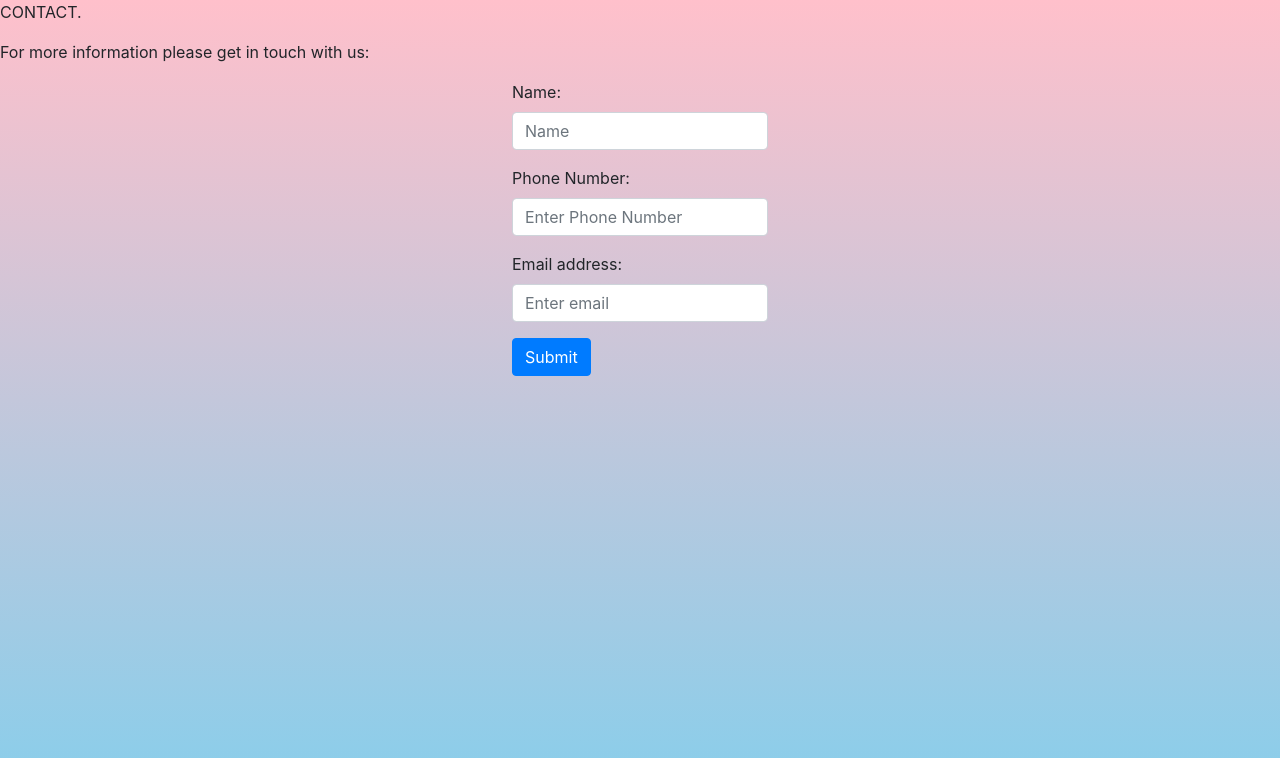
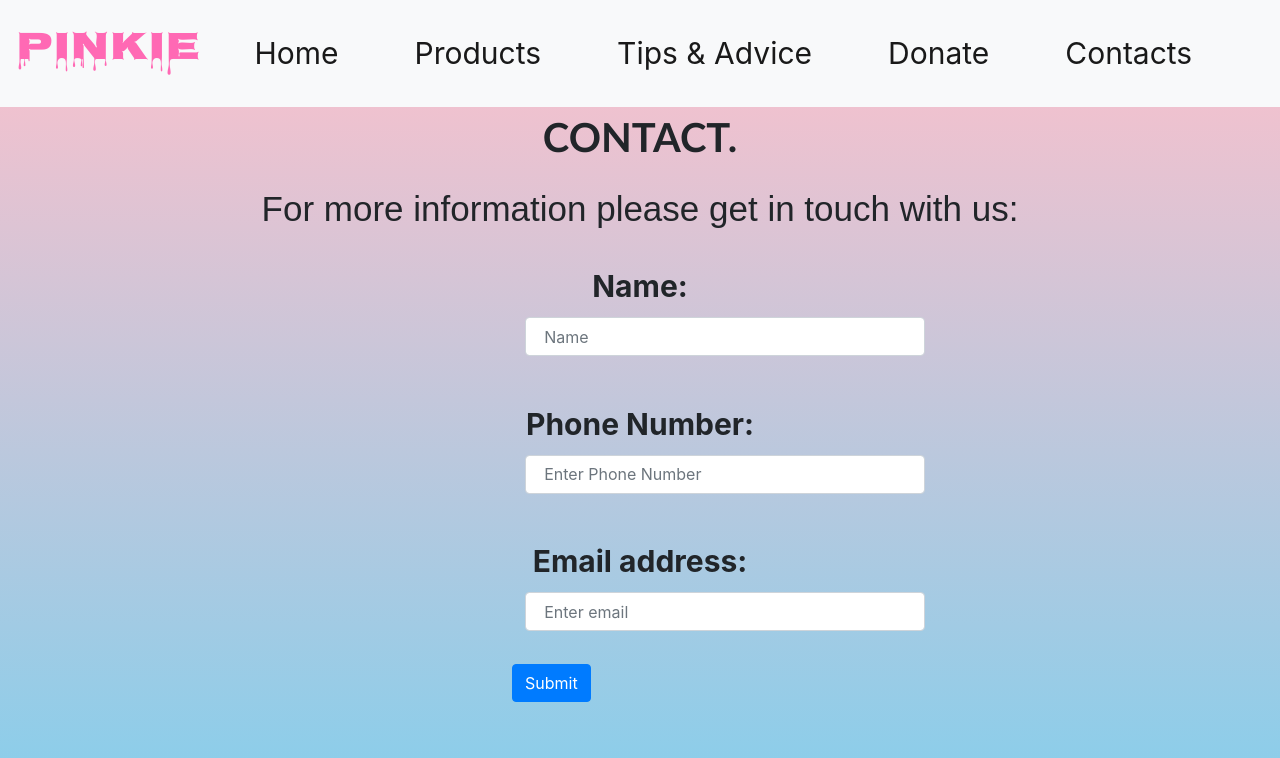
Before and after one commit to JustusMochache/sanitary, a plain HTML site: page contact.html in a window 1280 px wide. Drawn offline with nearby package versions, Linux system fonts and the light colour scheme.

Commit message:
corrected contact

```diff
--- a/contact.html
+++ b/contact.html
@@ -13,6 +13,33 @@
 </head>
 
 <body>
+    <nav class="navbar navbar-expand-lg navbar-light bg-light">
+        <a class="navbar-brand">
+            <h1>pinkie</h1>
+        </a>
+        <button class="navbar-toggler" type="button" data-toggle="collapse" data-target="#navbarSupportedContent" aria-controls="navbarSupportedContent" aria-expanded="false" aria-label="Toggle navigation">
+      <span class="navbar-toggler-icon"></span>
+    </button>
+
+        <div class="collapse navbar-collapse" id="navbarSupportedContent">
+            <ul class="navbar-nav mr-auto">
+                <li class="nav-item active">
+                    <a class="nav-link" href="/">Home <span class="sr-only">(current)</span></a>
+                </li>
+                <li class="nav-item active">
+                    <a class="nav-link" href="products.html">Products</a>
+                </li>
+                <li class="nav-item active">
+                    <a class="nav-link" href="tips.html">Tips & Advice</a>
+                    <li class="nav-item active">
+                        <a class="nav-link" href="donate.html">Donate</a>
+                    </li>
+                </li>
+                <li class="nav-item active">
+                    <a class="nav-link" href="contact.html">Contacts</a>
+                </li>
+        </div>
+    </nav>
 
     <p id="con">CONTACT.</p>
     <p id="cont">For more information please get in touch with us:</p>
@@ -20,7 +47,7 @@
     <form>
         <div class="form-group" id="contact">
             <label for="Name">Name:</label>
-            <input type="email" class="form-control" id="name2" aria-describedby="emailHelp" placeholder="Name" required>
+            <input type="text" class="form-control" id="name2" aria-describedby="emailHelp" placeholder="Name" required>
             <small id="nameHelp" class="form-text text-muted"></small>
         </div>
         <div class="form-group" id="contact">
--- a/css/styles.css
+++ b/css/styles.css
@@ -1,31 +1,29 @@
-
-
      @import url('https://fonts.googleapis.com/css?family=Nosifer&display=swap');
-ul li{
-    float:right;
+     ul li {
+         float: right;
          list-style-type: none;
          padding: 15px 30px;
          display: block;
          text-decoration: none;
          color: #fff;
-
      }
 
-ul li a{
+     ul li a {
          list-style-type: none;
          text-decoration: none;
          font-size: 30px;
          color: purple;
      }
-.nav{
-    float:center ;
-    list-style-type:none;
+
+     .nav {
+         float: center;
+         list-style-type: none;
          text-decoration: none;
      }
 
-ul li a:hover{
+     ul li a:hover {
          background-color: #fff;
-    color:hotpink;
+         color: hotpink;
      }
 
      .footer {
@@ -50,7 +48,6 @@ body {
          font-family: 'Times New Roman', Times, serif;
      }
 
-
      form {
          width: 20%;
          box-sizing: border-box;
@@ -62,34 +59,35 @@ form {
          font-family: Impact, Haettenschweiler, 'Arial Narrow Bold', sans-serif;
          font-weight: bold;
      }
-.header{
+
+     .header {
          margin-bottom: 1%;
      }
-.buttonDonate{
 
+     .buttonDonate {
          font-size: 40px;
          font-family: 'Courgette', cursive;
          color: aqua;
          padding: 21px;
-
      }
 
-button{
+     button {
          color: black;
          padding: 21px;
          border-radius: 40%;
-    background:hotpink;
+         background: hotpink;
      }
-.container-icons{
+
+     .container-icons {
          text-align: center;
          /* margin-left: 50%;
 margin-right: 50%; */
      }
 
-nav h1{
+     nav h1 {
          font-family: 'Nosifer', cursive;
          color: hotpink;
-
+     }
 
      #name2 {
          padding: 8%;
@@ -117,6 +115,26 @@ nav h1{
          padding: 3%;
      }
 
+     #contact {
+         font-size: 30px;
+         text-align: center;
+         padding: 5%;
+         font-weight: bold;
+     }
+
+     #con {
+         text-align: center;
+         font-size: 40px;
+         font-weight: bold;
+         font-family: 'Trebuchet MS', 'Lucida Sans Unicode', 'Lucida Grande', 'Lucida Sans', Arial, sans-serif;
+     }
+
+     #cont {
+         text-align: center;
+         font-size: 35px;
+         font-family: Arial, Helvetica, sans-serif;
+     }
+
      #pay {
          font-size: 28px;
          font-weight: bold;
@@ -138,5 +156,4 @@ nav h1{
          font-size: 20px;
          text-align: center;
          padding: 7%;
-
      }
```
Also changed, not shown: donate.html (+28 -1 lines). Lines whose indentation alone changed are shown as unchanged.
